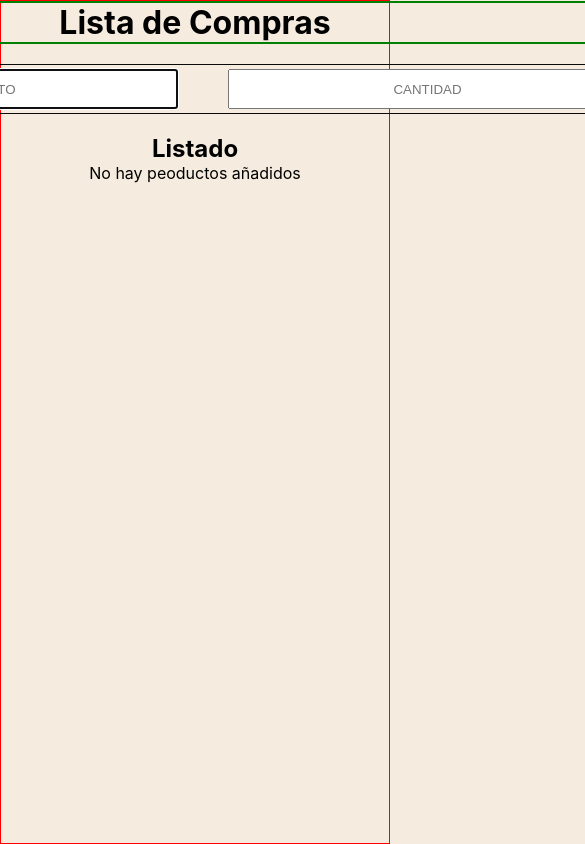
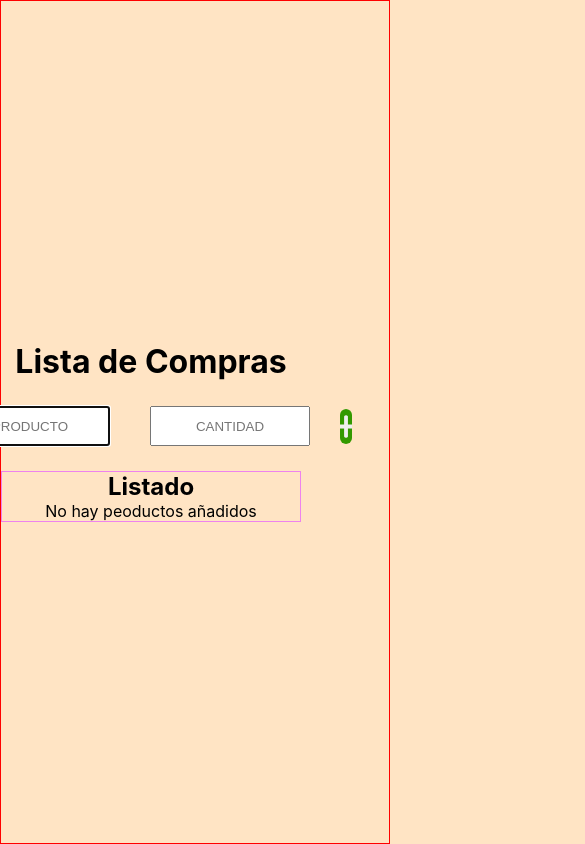
Before and after one commit to ELRODRY/lista-de-compras-app, a React (Vite) app: page / in a window 390 px wide. Shown: the top 844 px of the page, 585 px wide, since content can reach past the window. Built offline with nearby package versions, Linux system fonts and the light colour scheme.

Commit message:
Prueba de @media

```diff
--- a/index.html
+++ b/index.html
@@ -7,9 +7,7 @@
     <title>Lista de Compras</title>
   </head>
 <body>
-
   <div id="root"></div>
   <script type="module" src="/src/main.jsx"></script>
-  </html>
-
+</html>
 </body>
--- a/src/App.css
+++ b/src/App.css
@@ -3,26 +3,25 @@
   box-sizing: border-box;
 }
 
+#containerAll {
+  display: flex;
+  flex-direction: column;
+}
+
 header {
-  border: solid 2px green;
-  width: 100%;
+  margin-top: 20px;
   text-align: center;
 }
 
 .containerInputs {
-  border: solid 1px rgb(10, 10, 10);
-  width: 100%;
   margin-top: 20px;
   height: 50px;
   display: flex;
   align-items: center;
-}
-
-.buttonAdd {
-  height: 35px;
-  width: 35px;
-  font-size: 30px;
-  background-color: gold;
+  justify-content: center;
+  padding: 5px;
+  width: 100%;
+  min-width: 100px;
 }
 
 .listado {
@@ -30,13 +29,14 @@ header {
   display: flex;
   flex-direction: column;
   align-items: center;
+  border: solid 1px violet;
 }
 
 ul {
+  width: 80%;
   list-style: none;
   margin: 0;
   padding: 0;
-  width: 100%;
 }
 
 li {
@@ -47,6 +47,7 @@ li {
   margin-bottom: 10px;
   padding: 6px 3px 5px 6px;
   align-items: center;
+  width: 100%;
 }
 
 .productoLista {
@@ -55,11 +56,114 @@ li {
 }
 
 .cantidadLista {
+  color: rgb(56, 56, 56);
   flex: 1;
-  color: rgb(56, 56, 56);
 }
 
 .buttonDelete {
   background-color: rgb(255, 0, 0);
   border-radius: 50px;
 }
+
+@media (max-width: 950px) {
+  .listado {
+    width: 750px;
+  }
+
+  ul {
+    width: 90%;
+  }
+
+  .containerInputs {
+    width: 750px;
+  }
+}
+
+@media (max-width: 790px) {
+  .listado {
+    width: 600px;
+  }
+
+  ul {
+    width: 90%;
+  }
+
+  .containerInputs {
+    width: 600px;
+  }
+}
+
+@media (max-width: 650px) {
+  .listado {
+    width: 450px;
+  }
+
+  ul {
+    width: 90%;
+  }
+
+  .containerInputs {
+    width: 500px;
+  }
+}
+
+@media (max-width: 530px) {
+  .listado {
+    width: 450px;
+  }
+
+  ul {
+    width: 90%;
+  }
+  .containerInputs {
+    width: 450px;
+  }
+}
+
+@media (max-width: 450px) {
+  .listado {
+    width: 420px;
+  }
+  ul {
+    width: 90%;
+  }
+  .containerInputs {
+    width: 420px;
+  }
+}
+
+@media (max-width: 430px) {
+  .listado {
+    width: 400px;
+  }
+  ul {
+    width: 90%;
+  }
+  .containerInputs {
+    width: 400px;
+  }
+}
+
+@media (max-width: 420px) {
+  .listado {
+    width: 350px;
+  }
+  ul {
+    width: 90%;
+  }
+  .containerInputs {
+    width: 350px;
+  }
+}
+
+@media (max-width: 415px) {
+  .listado {
+    width: 300px;
+  }
+  ul {
+    width: 90%;
+  }
+  .containerInputs {
+    width: 300px;
+  }
+}
--- a/src/App.jsx
+++ b/src/App.jsx
@@ -26,6 +26,7 @@ function App() {
   if (!products.length) {
     return (
       <>
+        <div id="containerAll">
           <header>
             <h1>Lista de Compras</h1>
           </header>
@@ -36,11 +37,13 @@ function App() {
             <h2>Listado</h2>
             <p>No hay peoductos añadidos</p>
           </div>
+        </div>
       </>
     );
   }
 
   return (
+
     <>
       <header>
         <h1>Lista de Compras</h1>
@@ -59,7 +62,9 @@ function App() {
           ))}
         </ul>
       </div>
+
     </>
+
   );
 }
 
--- a/src/components/ProductForm/index.jsx
+++ b/src/components/ProductForm/index.jsx
@@ -1,5 +1,6 @@
 import "./productForm.styles.css";
 import { useState } from "react";
+
 
 
 const ProductForm = (props) => {
--- a/src/components/ProductForm/productForm.styles.css
+++ b/src/components/ProductForm/productForm.styles.css
@@ -1,14 +1,37 @@
 .producto {
   height: 40px;
   width: 400px;
-  margin-left: 100px;
-  margin-right: 50px;
   text-align: center;
 }
 
 .cantidad {
   height: 40px;
   width: 400px;
-  margin-right: 50px;
   text-align: center;
+  margin-left: 40px;
+  margin-right: 30px;
 }
+
+.buttonAdd {
+  background-image: url("/src/assets/agregar-contacto.png");
+  background-size: cover;
+  background-position: center;
+  border: none;
+  width: 35px;
+  height: 35px;
+  border-radius: 50px;
+}
+
+@media (max-width: 450px) {
+  .cantidad,
+  .producto {
+    width: 160px;
+  }
+}
+
+/* @media (max-width: 650px) {
+  .cantidad,
+  .producto {
+    width: 150px;
+  }
+} */
--- a/src/index.css
+++ b/src/index.css
@@ -10,10 +10,11 @@
 }
 
 body {
-  border: solid 1px red;
-  min-height: 100vh;
+  box-sizing: border-box;
+  background-color: bisque;
+  border: solid red 1px;
+  height: 100vh;
   display: flex;
-  flex-direction: column;
   align-items: center;
-  background-color: rgb(245, 235, 222);
+  min-width: 200px;
 }
```
Also changed, not shown: src/assets/agregar-contacto.png (added). Lines whose indentation alone changed are shown as unchanged.
